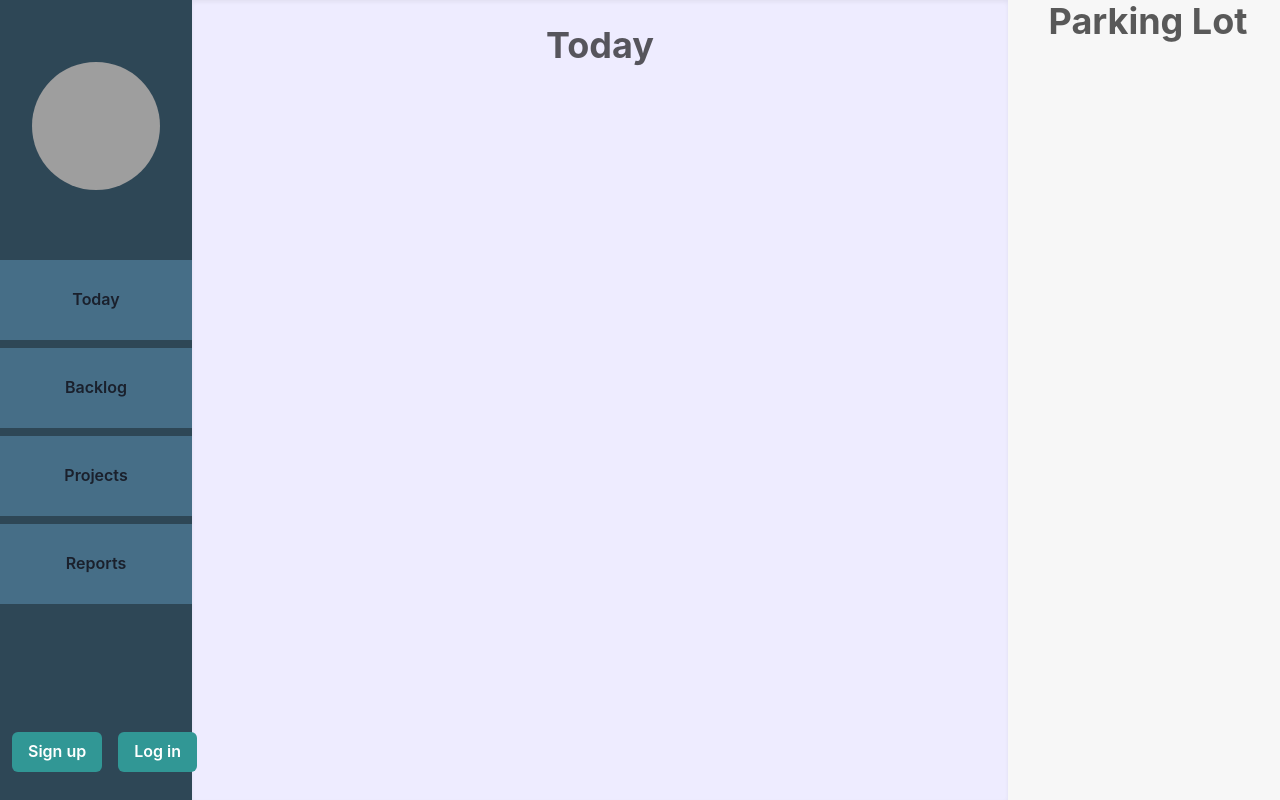
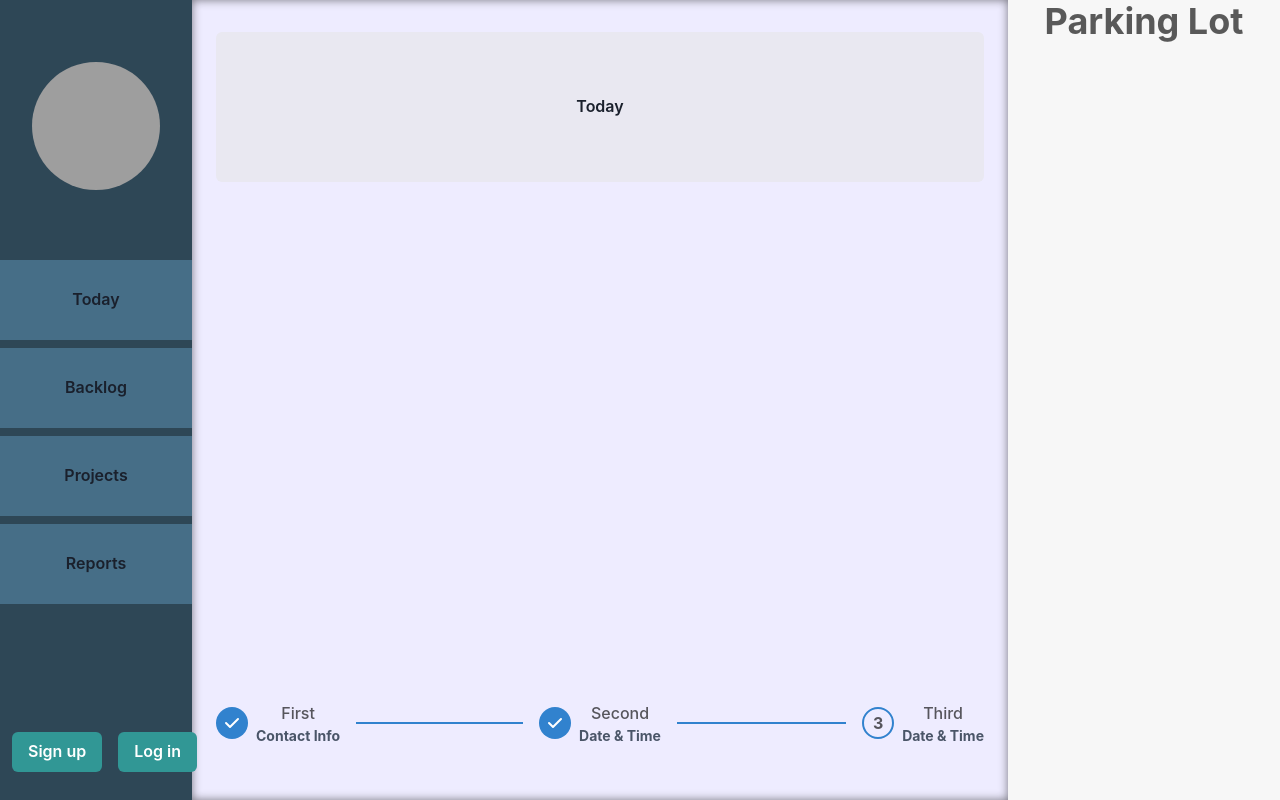
Before and after one commit to ArberBajraktari/adhd-planner, a React (Create React App) app: page /home in a window 1280 px wide. Built offline with nearby package versions, Linux system fonts and the light colour scheme; grey boxes are pictures that could not be loaded.

Commit message:
Added style

```diff
--- a/src/components/dashboard_today.tsx
+++ b/src/components/dashboard_today.tsx
@@ -1,8 +1,33 @@
 import {
-    Grid, GridItem, Heading
+  Box,
+    Card,
+    CardBody,
+    Flex, Text,
+    Grid, GridItem, Heading, Step, StepDescription, StepIcon, StepIndicator, StepNumber, Stepper, StepSeparator, StepStatus, StepTitle, useSteps, Button
   } from "@chakra-ui/react";
+import NavbarMenu from "./navbar_menu";
+import NavbarTop from "./navbar_top";
 
 export default function DashboardToday(props: any) {
+  const steps = [
+    { title: 'First', description: 'Contact Info' },
+    { title: 'Second', description: 'Date & Time' },
+    { title: 'Third', description: 'Select Rooms' },
+    { title: 'Four', description: 'Select Rooms' },
+    { title: 'Five', description: 'Select Rooms' },
+  ]
+
+  const tasks = [
+    { title: 'First', description: 'Contact Info' },
+    { title: 'Second', description: 'Date & Time' },
+    { title: 'Third', description: 'Date & Time' },
+  ]
+
+  const { activeStep } = useSteps({
+    index: 2,
+    count: steps.length,
+  })
+
   return (
     <Grid
       templateAreas={`"dashboard parking"`}
@@ -13,13 +38,40 @@ export default function DashboardToday(props: any) {
       fontWeight='bold'
     >
       <GridItem pl='2' bg='#eeecff' p='6' area={'dashboard'}
-        boxShadow='inner'
-        // boxShadow='inset 0px 0px 10px rgba(0, 0, 0.5, 0.5)'
-        >
-        <Heading>Today</Heading>
-      </GridItem>
+        // boxShadow='inner'
+        boxShadow='inset 0px 0px 10px rgba(0, 0, 0.5, 0.5)'>
+          <Box h='100%' w='100%'>
+            <Box h='90%' w='100%' overflowY="scroll">
+              <Button w='100%' mt='2' h='150' bg='#e9e8f1'
+                _hover={{bg: '#d5d4e4'}}>
+                Today
+              </Button>
+            </Box>
+            <Box h='10%' w='100' >
+              <Stepper index={activeStep}>
+                {tasks.map((step, index) => (
+                  <Step key={index}>
+                    <StepIndicator>
+                      <StepStatus
+                        complete={<StepIcon />}
+                        incomplete={<StepNumber />}
+                        active={<StepNumber />}
+                      />
+                    </StepIndicator>
+
+                    <Box flexShrink='0'>
+                      <StepTitle>{step.title}</StepTitle>
+                      <StepDescription>{step.description}</StepDescription>
+                    </Box>
+
+                    <StepSeparator />
+                  </Step>
+                ))}
+              </Stepper>
+            </Box>
+          </Box>
+        </GridItem>
       <GridItem
-        pl='2'
         area={'parking'}
         bg='#f7f7f7'
       >
```
